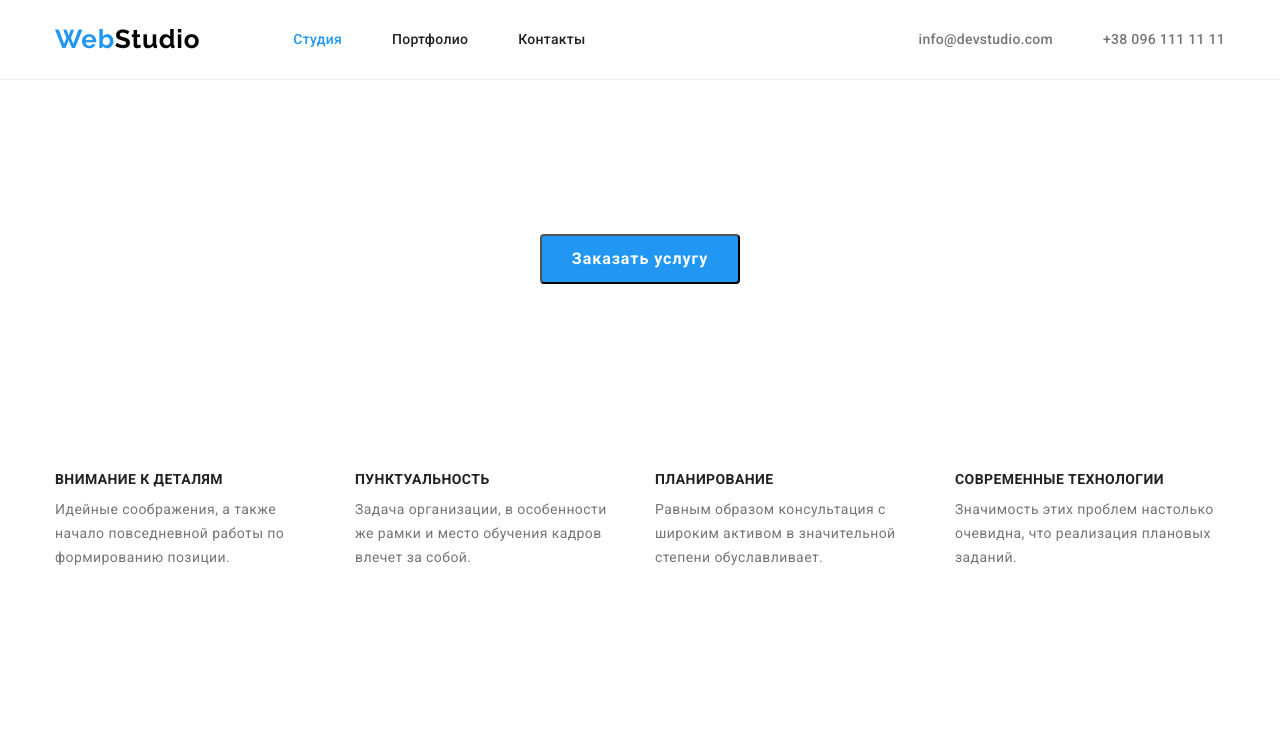
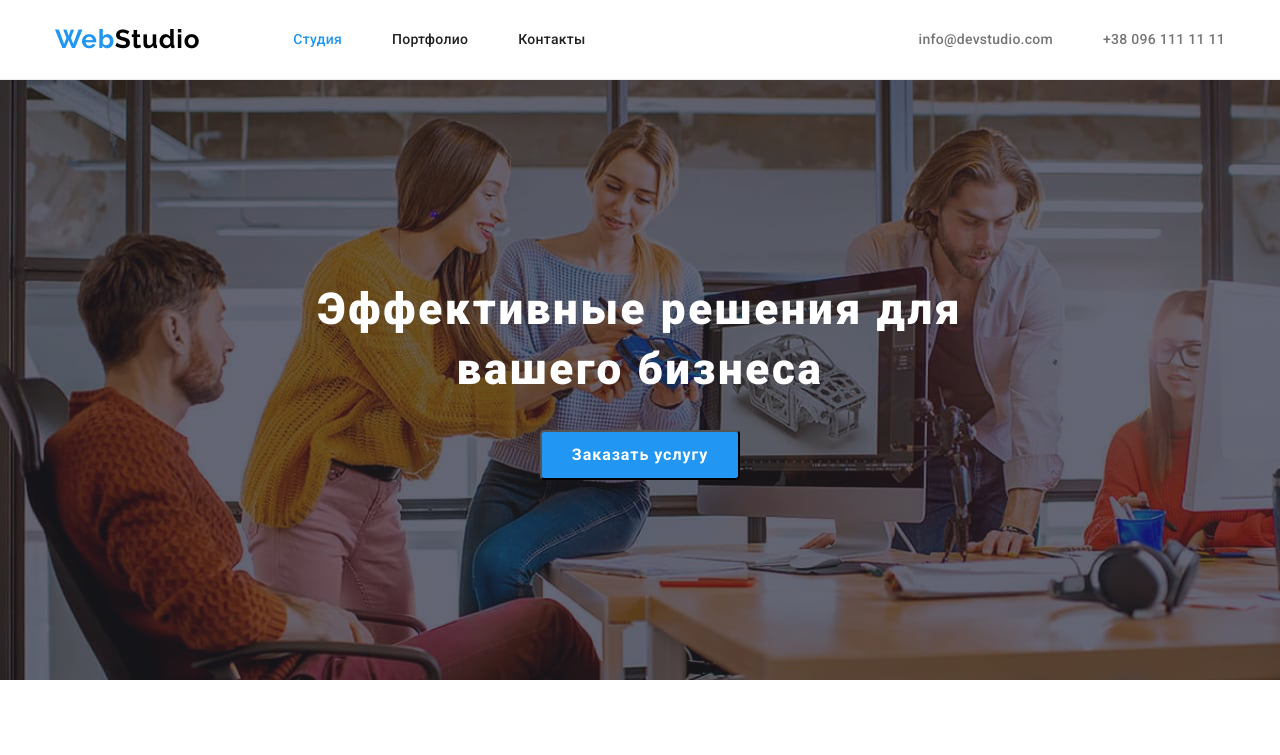
Before and after one commit to lxxxdbxxxl/goit-markup-hw-04, a plain HTML site: page index.html in a window 1280 px wide. Shown: the top 755 px of the page. Drawn offline with nearby package versions, Linux system fonts and the light colour scheme.

Commit message:
update hero

```diff
--- a/css/styles.css
+++ b/css/styles.css
@@ -176,9 +176,24 @@ h6 {
 
 /* hero */
 .hero {
+  max-width: 1600px;
+  height: 600px;
+  margin-left: auto;
+  margin-right: auto;
+  padding-top: 200px;
+  padding-bottom: 200px;
+
+  background-image: linear-gradient(rgba(47, 48, 58, 0.4), rgba(47, 48, 58, 0.4)),
+    url(../images/hero.jpg);
 }
 
 .hero-title {
+  max-width: 700px;
+  text-align: center;
+  margin-right: auto;
+  margin-left: auto;
+  margin-bottom: 30px;
+
   font-weight: 900;
   font-size: 44px;
   line-height: 1.36;
--- a/index.html
+++ b/index.html
@@ -54,10 +54,8 @@
     <main>
       <!-- hero -->
       <section class="hero center">
-        <div class="container pading">
-          <h1 class="hero-title">Эффективные решения для вашего бизнеса</h1>
-          <button class="hero-button" type="button">Заказать услугу</button>
-        </div>
+        <h1 class="hero-title">Эффективные решения для вашего бизнеса</h1>
+        <button class="hero-button" type="button">Заказать услугу</button>
       </section>
 
       <!-- advantage -->
```
Also changed, not shown: images/hero.jpg (added).
